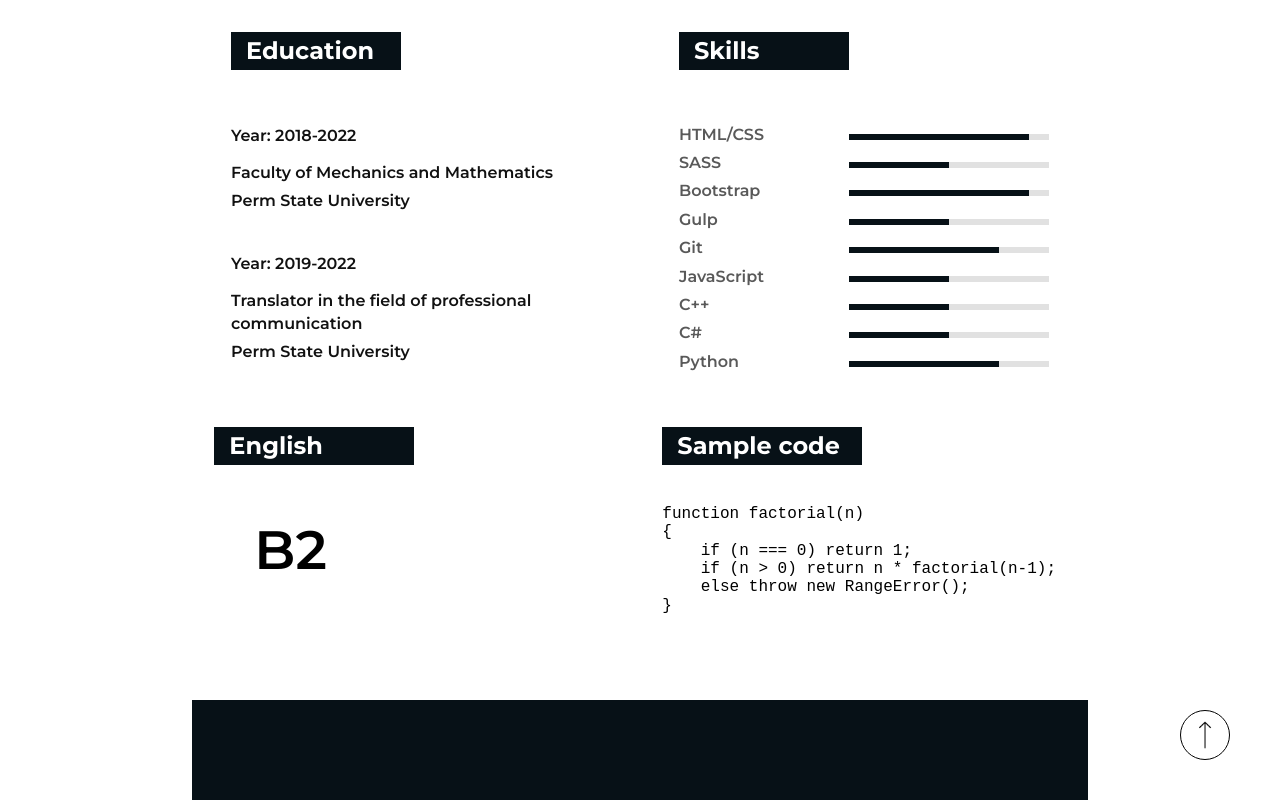
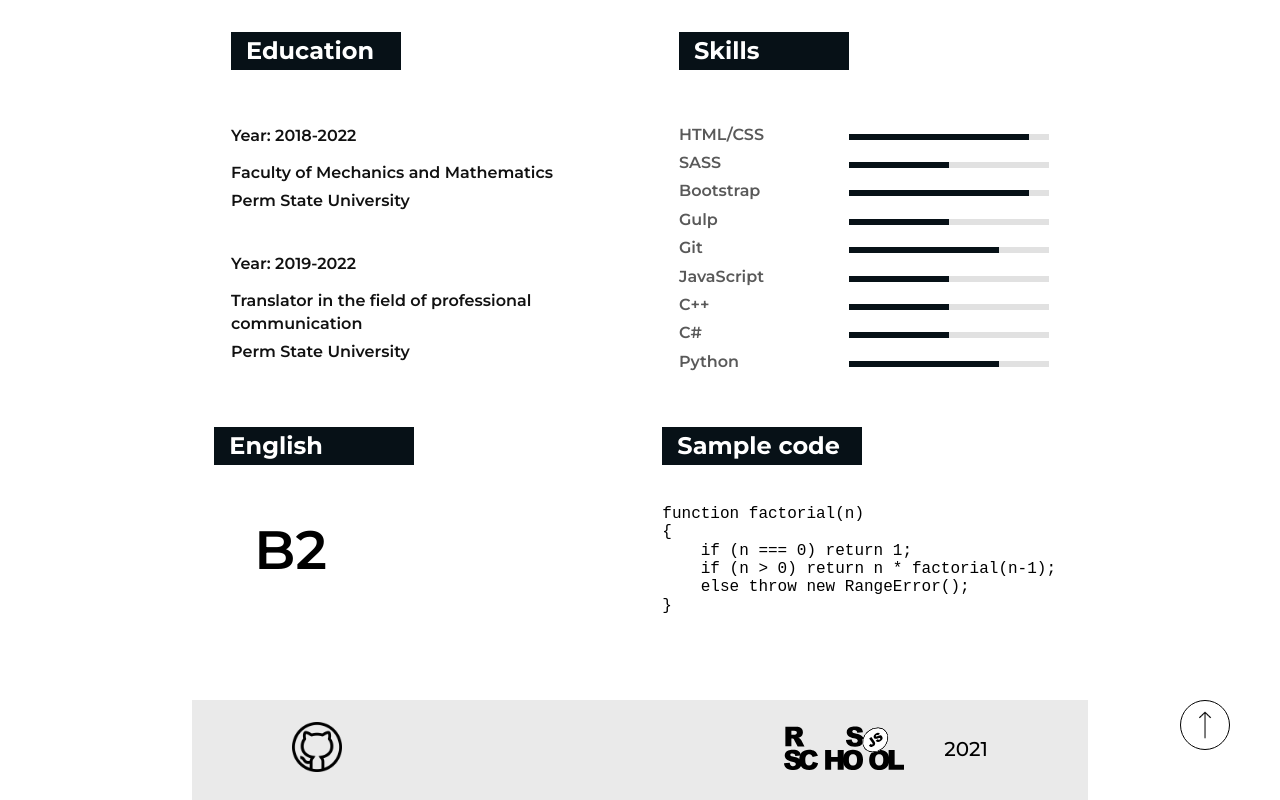
Before and after one commit to AnnaIgnatova/rsschool-cv, a plain HTML site: page index.html in a window 1280 px wide. Shown: the part 762-1562 px from the top of the page. Drawn offline with Linux system fonts and the light colour scheme.

Commit message:
feat: add footer links

```diff
--- a/css/style.css
+++ b/css/style.css
@@ -5,13 +5,13 @@ body {
   width: 70%;
   margin-left: auto;
   margin-right: auto;
-    font-family: 'Montserrat', sans-serif;
+  font-family: "Montserrat", sans-serif;
 }
 header {
   display: flex;
   justify-content: center;
   padding-left: 130px;
-    color: #03080F;
+  color: #03080f;
 }
 .header-container {
   margin-top: 120px;
@@ -44,7 +44,7 @@ header {
   display: block;
   width: 500px;
   height: 720px;
-    background-color:  #071117;
+  background-color: #071117;
 }
 
 .header-title {
@@ -52,7 +52,7 @@ header {
   padding: 5px 0 5px 15px;
   width: 170px;
   font-size: 24px;
-    color:  #fff;
+  color: #fff;
   background-color: #071117;
   margin-bottom: 40px;
 }
@@ -67,14 +67,13 @@ header {
 .section-about {
   padding: 40px;
   color: #fff;
-
 }
 .section-title {
   display: flex;
   justify-content: center;
   width: 110px;
   font-size: 24px;
-    color:  #071117;
+  color: #071117;
   background-color: #fff;
   margin: 0;
   margin-bottom: 20px;
@@ -84,7 +83,7 @@ header {
   padding: 5px 0 5px 15px;
   width: 200px;
   font-size: 24px;
-    color:  #fff;
+  color: #fff;
   background-color: #071117;
   margin-bottom: 40px;
 }
@@ -95,7 +94,7 @@ header {
 ul {
   padding: 0;
 }
-li{
+li {
   list-style-type: none;
 }
 
@@ -117,7 +116,8 @@ li{
 .section-education {
   width: 50%;
 }
-.education-1,.education-2 {
+.education-1,
+.education-2 {
   display: block;
   line-height: 1.4;
   margin-bottom: 40px;
@@ -160,24 +160,24 @@ li{
   width: 200px;
   height: 6px;
   margin-bottom: 9px;
-    background-color: #E1E1E1;
+  background-color: #e1e1e1;
 }
 .skill-line:after {
-    content: '';
+  content: "";
   display: block;
   width: 180px;
   height: 6px;
   background-color: #071117;
 }
 .skill-line-2:after {
-    content: '';
+  content: "";
   display: block;
   width: 100px;
   height: 6px;
   background-color: #071117;
 }
 .skill-line-3:after {
-    content: '';
+  content: "";
   display: block;
   width: 150px;
   height: 6px;
@@ -192,11 +192,11 @@ li{
   width: 50%;
 }
 .footer {
-    background-color: #071117;
+  background-color: #eaeaea;
   height: 100px;
-    padding: 10px;
   display: flex;
-    justify-content: end;
+  padding-right: 100px;
+  padding-left: 100px;
 }
 .footer-top {
   position: absolute;
@@ -211,3 +211,27 @@ li{
   width: 50px;
   height: 50px;
 }
+.footer-wrapper {
+  display: flex;
+  align-items: center;
+}
+
+.footer-nav {
+  width: 100%;
+  display: flex;
+  align-items: center;
+  justify-content: space-between;
+}
+
+.footer-github-icon {
+  width: 50px;
+}
+
+.footer-rschool-icon {
+  width: 120px;
+  margin-right: 40px;
+}
+.footer-year {
+  display: block;
+  font-size: 20px;
+}
--- a/index.html
+++ b/index.html
@@ -123,6 +123,18 @@ function factorial(n)
         </section>
     </main>
     <footer class="footer">
+        <nav class="footer-nav">
+          <a href="https://github.com/AnnaIgnatova">
+            <img src="img/github-icon.png" alt="github icon" class="footer-github-icon">
+          </a>
+            <div class="footer-wrapper">
+                <a href="https://rs.school/js/">
+                  <img src="img/rs_school_js.svg" alt="rsschool icon" class="footer-rschool-icon">
+                </a>
+                <span class="footer-year">2021</span>
+            </div>
+
+        </nav>
         <a href="#" class="footer-top">
             <img src="img/top-arrow.png" alt="arrow" class="top-arrow">
         </a>
```
Also changed, not shown: img/github-icon.png (added), img/rs_school_js.svg (added), screenOfPage.PNG (deleted). Lines whose indentation alone changed are shown as unchanged.
